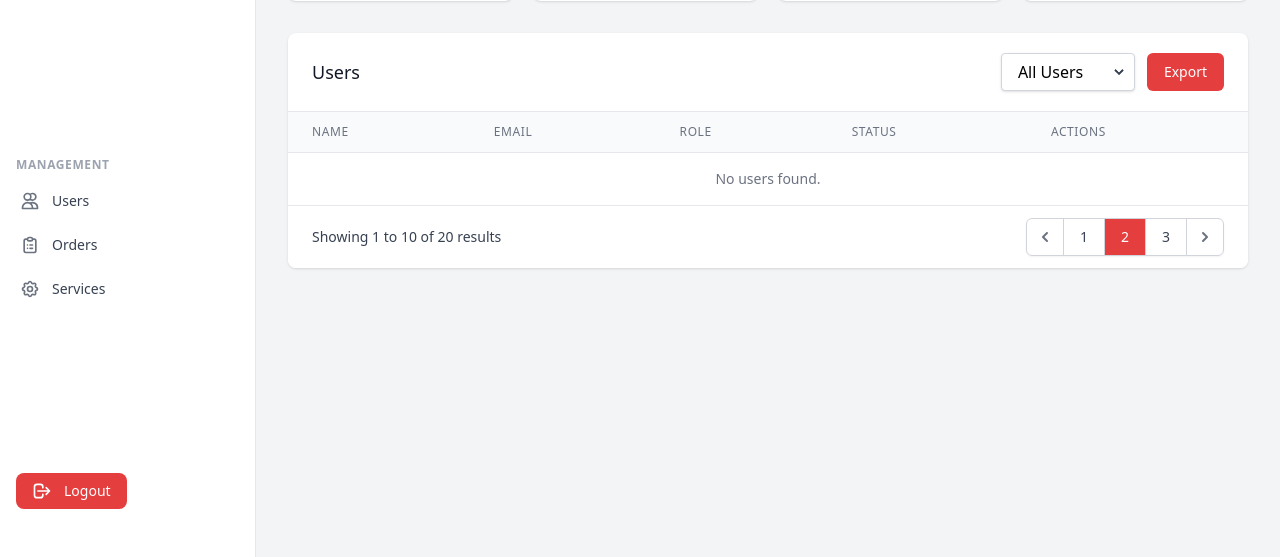
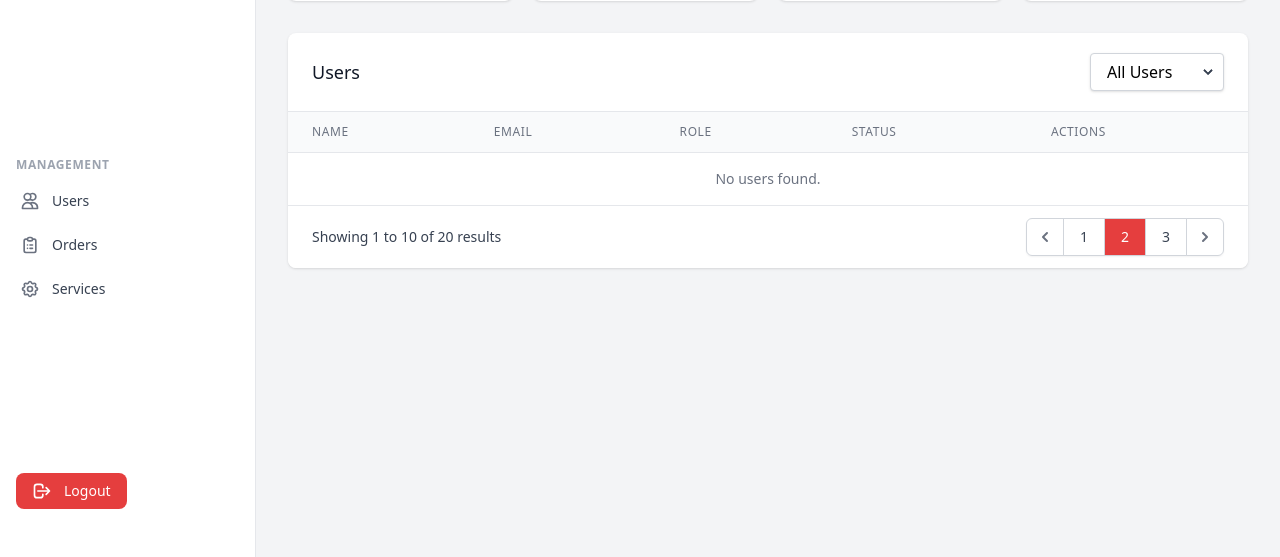
Before and after one commit to mohamedelasri202/FILROUGEE, a Laravel app: template resources/views/dashboard/admin.blade.php in a window 1280 px wide. Shown: the part 243-800 px from the top of the page. Run offline with Laravel 10, Linux system fonts and the light colour scheme; the template is opened without the code that fills it, so the values that code supplies are empty; parts of the project's set-up code (start-up, migrations or seed data) failed here and were passed over; some libraries are stand-ins or nearby versions.

Commit message:
completing the dashboard admin

```diff
--- a/resources/views/dashboard/admin.blade.php
+++ b/resources/views/dashboard/admin.blade.php
@@ -113,6 +113,7 @@
                     <!-- Logout Button -->
                     <div class="px-4 mt-6 mb-8">
                         <form action="{{route('logoutt') }}" method="POST">
+                            @csrf
                         <button type="submit"
                          class="flex items-center px-4 py-2 text-sm font-medium text-white bg-primary rounded-lg hover:bg-red-700 transition-colors duration-150">
                             <svg class="mr-3 h-5 w-5" xmlns="http://www.w3.org/2000/svg" fill="none" viewBox="0 0 24 24" stroke="currentColor">
@@ -316,9 +317,7 @@
                                                     </svg>
                                                 </div>
                                             </div>
-                                            <button class="px-4 py-2 border border-transparent text-sm font-medium rounded-md text-white bg-primary hover:bg-red-700 focus:outline-none focus:ring-2 focus:ring-offset-2 focus:ring-primary">
-                                                Export
-                                            </button>
+
                                         </div>
                                     </div>
                                     <div class="overflow-x-auto">
@@ -480,10 +479,7 @@
                                                 </div>
                                             </div>
 
-                                            <button type="submit"
-                                                class="px-4 py-2 border border-transparent text-sm font-medium rounded-md text-white bg-primary hover:bg-red-700 focus:outline-none focus:ring-2 focus:ring-offset-2 focus:ring-primary">
-                                                Export
-                                            </button>
+
                                         </form>
 
                                     </div>
@@ -610,9 +606,7 @@
                                                     </svg>
                                                 </div>
                                             </div>
-                                            <button class="px-4 py-2 border border-transparent text-sm font-medium rounded-md text-white bg-primary hover:bg-red-700 focus:outline-none focus:ring-2 focus:ring-offset-2 focus:ring-primary">
-                                                Export
-                                            </button>
+
                                         </div>
                                     </div>
                                     <div class="overflow-x-auto">
```
